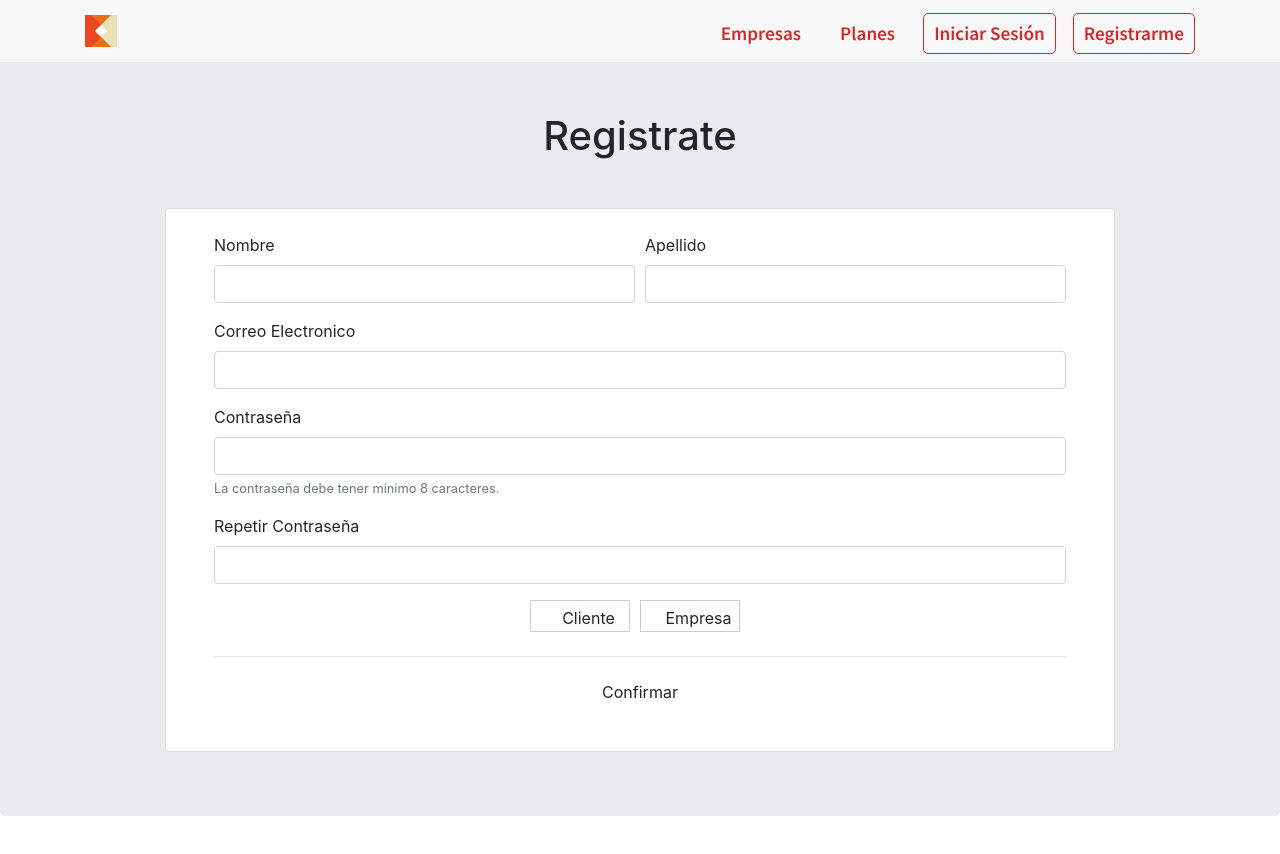
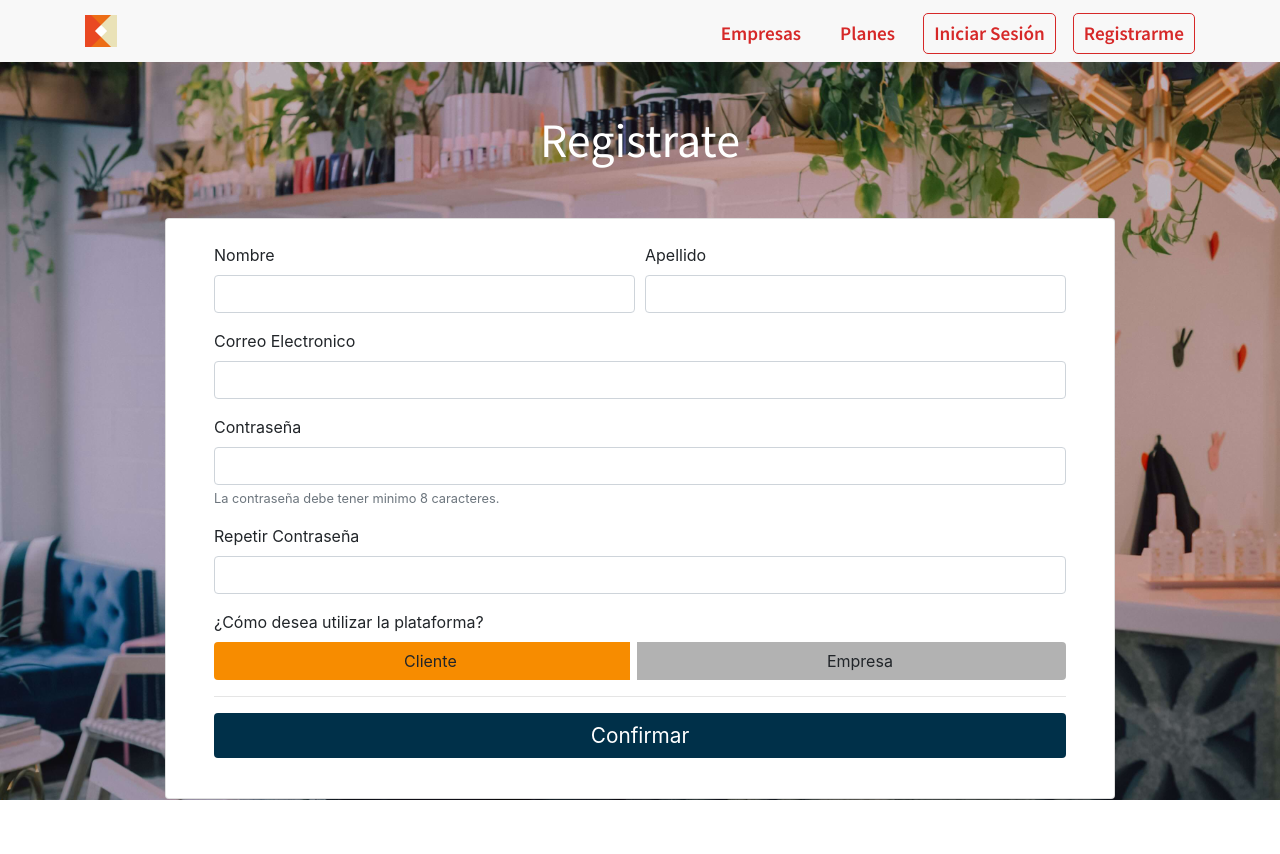
Before and after one commit to TeslaWillow/Frontend-got-it-and-love-it, an Angular app: page /#/registrate in a window 1280 px wide. Shown: the top 854 px of the page. Built offline with nearby package versions, Linux system fonts and the light colour scheme; a web font is replaced by a local one.

Commit message:
estilos a el formulario de registro

```diff
--- a/src/app/components/inicio-sesion-usuario/inicio-sesion-usuario.component.css
+++ b/src/app/components/inicio-sesion-usuario/inicio-sesion-usuario.component.css
@@ -21,7 +21,7 @@ h1 {
 }
 
 .card .form-group label {
-    font-weight: bold;
+    font-weight: normal;
 }
 
 .card .form-group .form-check-label {
--- a/src/app/components/registrate/registrate.component.css
+++ b/src/app/components/registrate/registrate.component.css
@@ -1,52 +1,55 @@
-.jumbotron h1 {
-    text-align: center;
+.container-full-bg {
+    background-image: url("../../../assets/img/christiann-koepke-dQyS2pMYtok-unsplash.jpg");
+    background-repeat: no-repeat;
+    background-position: center;
+    background-size: cover;
+    background-attachment: fixed;
+    background-color: rgba(0, 48, 73, .3);
+    background-blend-mode: color;
+    min-height: 100%;
+    max-height: 100%;
+    height: 100vh;
 }
 
-.tipo-usuario {
-    list-style-type: none;
-    padding: 0;
+.jumbotron {
+    background: none;
 }
 
-.tipo-usuario li {
-    float: left;
-    margin: 0 10px 0 0;
-    width: 100px;
-    height: 40px;
-    position: relative;
-    text-align: center;
+.jumbotron .card {
+    max-height: 600px;
+    overflow-y: scroll;
 }
 
-.tipo-usuario li label,
-.tipo-usuario li input {
-    display: block;
-    position: absolute;
-    top: 0;
-    left: 0;
-    right: 0;
-    bottom: 0;
+.container-full-bg h1 {
+    text-align: center;
+    color: #FFF;
+    font-family: SourceSansPro_Regular;
+    font-size: 3rem;
 }
 
-.tipo-usuario li input[type="radio"] {
-    opacity: 0.011;
-    z-index: 100;
+.container-full-bg .btn-radio {
+    background-color: rgba(0, 0, 0, .3);
 }
 
-.tipo-usuario li input[type="radio"]:checked+label {
-    background: yellow;
+.container-full-bg .btn-radio:hover {
+    background-color: rgba(247, 140, 0, .7);
 }
 
-.tipo-usuario li label {
-    padding: 5px;
-    border: 1px solid #CCC;
-    cursor: pointer;
-    z-index: 90;
+.container-full-bg .active {
+    background-color: rgba(247, 140, 0, 1);
 }
 
-.tipo-usuario li label:hover {
-    background: #DDD;
-}
-
-.jumbotron #direccionEmpresa {
+.container-full-bg #direccionEmpresa {
     min-height: 50px;
     max-height: 100px;
 }
+
+.container-full-bg .btn-confirmar {
+    background-color: #003049;
+    color: #FFF;
+    font-size: 1.3rem;
+}
+
+.container-full-bg .btn-confirmar:hover {
+    background: rgba(0, 48, 73, .9);
+}
--- a/src/app/components/registrate/registrate.component.html
+++ b/src/app/components/registrate/registrate.component.html
@@ -1,5 +1,5 @@
+<div class="container-full-bg">
     <div class="jumbotron">
-    <div class="container">
         <h1 class="my-5">Registrate</h1>
         <div class="card px-5 py-4 m-auto" style="max-width: 950px;">
             <form>
@@ -28,20 +28,18 @@
                     <label for="RepetirpasswordUsuario">Repetir Contraseña</label>
                     <input type="password" class="form-control" id="RepetirpasswordUsuario">
                 </div>
-                <div class="form-group">
-                    <ul class="tipo-usuario d-flex justify-content-center">
-                        <li (click)="isEmpresa = false">
-                            <input type="radio" id="usuarioTipoCliente" name="tipoUsuario" value="cliente" />
-                            <label for="usuarioTipoCliente"><i class="fas fa-shopping-bag"></i> Cliente</label>
-                        </li>
-                        <li (click)="isEmpresa = true">
-                            <input type="radio" id="usuarioTipoEmpresa" name="tipoUsuario" value="empresa" />
-                            <label for="usuarioTipoEmpresa"><i class="fas fa-user-tie"></i> Empresa</label>
-                        </li>
-                    </ul>
+                <label>¿Cómo desea utilizar la plataforma?</label>
+                <div class="btn-group btn-group-toggle d-flex justify-content-center" data-toggle="buttons">
+                    <label class="btn btn-radio mr-sm-0 mr-md-2 active">
+                      <input type="radio" name="options" id="option1" autocomplete="off" checked (click)="isEmpresa = false"><i class="fas fa-shopping-bag"></i> Cliente
+                    </label>
+                    <label class="btn btn-radio">
+                      <input type="radio" name="options" id="option2" autocomplete="off" (click)="isEmpresa = true"><i class="fas fa-user-tie"></i> Empresa
+                    </label>
                 </div>
-                <div *ngIf="isEmpresa" class="formularioEmpresa">
-                    <div class="form-group">
+                <!-- Datos de empresa -->
+                <div *ngIf="isEmpresa" class="formularioEmpresa animate__animated animate__fadeIn">
+                    <div class="form-group mt-3">
                         <label for="nombreEmpresa">Nombre de la empresa</label>
                         <input type="email" class="form-control" id="nombreEmpresa" aria-describedby="correoElectronico">
                     </div>
```
Lines whose indentation alone changed are shown as unchanged.
